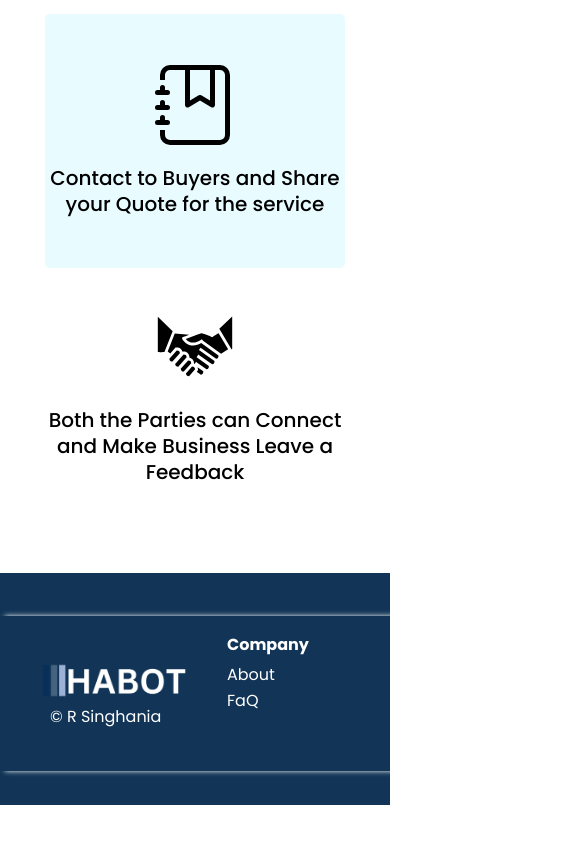
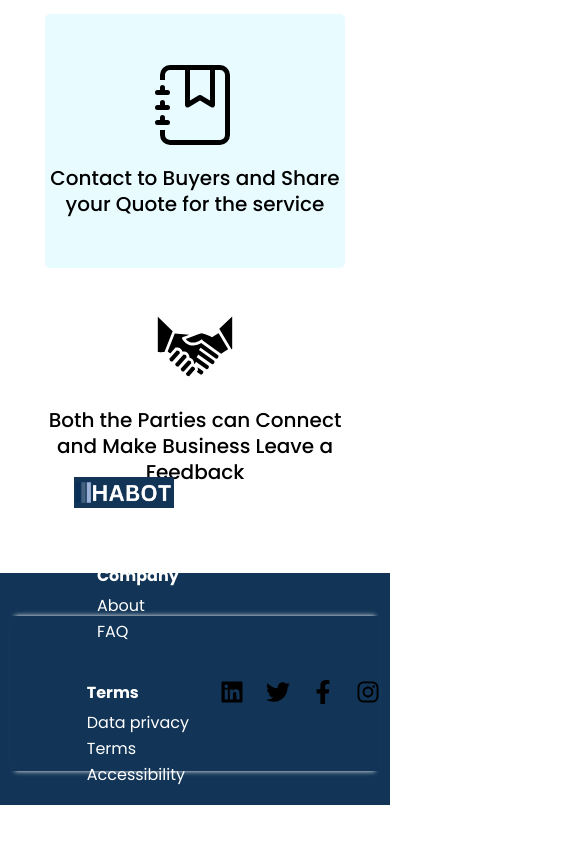
Before and after one commit to mohammadarbaab/habot-react-project, a React (Create React App) app: page / in a window 390 px wide. Shown: the part 3895-4739 px from the top of the page, 585 px wide, since content can reach past the window. Before the commit the page ends 4700 px from the top, so only its background shows below. Built offline with nearby package versions, Linux system fonts and the light colour scheme; the HTML template or start-up script is replaced by a standard one.

Commit message:
add commit

```diff
--- a/src/components/Pages/Footer/Footer.css
+++ b/src/components/Pages/Footer/Footer.css
@@ -6,8 +6,9 @@
   opacity: 0px;
   background: #123557;
 }
+
 .footer-main {
-  width: 1080px;
+  width: 100%;
   height: 155px;
   position: relative;
   top: 43px;
@@ -18,8 +19,8 @@
   border-left: 0;
   display: flex;
   flex-direction: row;
-  justify-content: space-between; /* Added */
-  align-items: center; /* Added to vertically center align */
+  justify-content: space-between;
+  align-items: center;
   border-right: 0;
   box-shadow: 0 -5px 5px -5px #ffffff, 0 5px 5px -5px #ffffff;
   opacity: 1;
@@ -30,47 +31,90 @@
   color: white;
   padding-left: 27px;
 }
+
 .footer-left {
   display: flex;
   flex-direction: row;
   justify-content: space-between;
   padding-left: 40px;
 }
+
 .footer-col-img img {
   width: 150px;
   margin-top: 35px;
-  display: block; /* Ensures the image is displayed as a block element */
-  /* Centers the image horizontally and adds space below */
+  display: block;
+  margin-left: auto;
+  margin-right: auto;
 }
 
 .footer-col-img p {
   margin-left: 10px;
-  color: white; /* Remove default margin */
+  color: white;
 }
+
+@media (max-width: 1200px) {
+.footer-main {
+    width: 90%;
+  }
+}
+
+@media (max-width: 992px) {
+.footer-main {
+    width: 95%;
+  }
+}
+
 @media (max-width: 768px) {
-  .footer-col {
+.footer-col {
     flex: 1 0 100%;
+  }
+
+.footer-col-img img {
+    width: 100px;
+    margin-top: 20px;
+  }
+
+.footer-col-img p {
+    margin-left: 0;
+  }
+
+.footer-left {
+    flex-direction: column;
+    align-items: center;
+  }
+
+.footer-col-img {
+    margin-bottom: 20px;
+  }
+
+.footer-col h4 {
+    margin-bottom: 20px;
+  }
+
+.footer-col p {
+    margin: 10px 0;
   }
 }
 
 .footer-col {
-  margin-bottom: 20px; /* Add space below the footer column */
+  margin-bottom: 20px;
 }
 
 .footer-col h4 {
-  margin-bottom: 10px; /* Add space below the heading */
+  margin-bottom: 10px;
 }
 
 .footer-col p {
-  margin: 10px 0; /* Add space between the lines of text */
+  margin: 10px 0;
 }
+
 .icons {
   display: flex;
-  justify-content: space-between; /* Optional: Removes this if you want the icons to be centered within the padding */
-  width: 160px; /* Adjust the width as needed */
+  justify-content: space-between;
+  width: 160px;
 }
 
 .icons a {
   text-decoration: none;
-  font-size: 24px; /* To remove the underline from the links */
+  font-size: 24px;
 }
--- a/src/components/Pages/Footer/Footer.jsx
+++ b/src/components/Pages/Footer/Footer.jsx
@@ -1,14 +1,11 @@
 import React from "react";
 import "./Footer.css";
 import logo2 from "../../../assets/HABOT.png";
-import { FaLinkedin } from "react-icons/fa";
-import { FaTwitter } from "react-icons/fa";
-import { FaFacebookF } from "react-icons/fa";
-import { FaInstagram } from "react-icons/fa";
+import { FaLinkedin, FaTwitter, FaFacebookF, FaInstagram } from "react-icons/fa";
 
 function Footer() {
   return (
-    <div className="footer-container ">
+    <div className="footer-container">
       <footer className="footer-main">
         <div className="footer-left">
           <div className="footer-col-img">
@@ -21,7 +18,7 @@ function Footer() {
               <p>About</p>
             </a>
             <a href="#">
-              <p>FaQ</p>
+              <p>FAQ</p>
             </a>
           </div>
           <div className="footer-col">
@@ -47,18 +44,18 @@ function Footer() {
           </div>
         </div>
         <div className="footer-right">
-          <div class="icons">
+          <div className="icons">
             <a href="#">
-              <FaLinkedin style={{ color: "white" }} />
+              <FaLinkedin />
             </a>
             <a href="#">
-              <FaTwitter style={{ color: "white" }} />
+              <FaTwitter />
             </a>
             <a href="#">
-              <FaFacebookF style={{ color: "white" }} />
+              <FaFacebookF />
             </a>
             <a href="#">
-              <FaInstagram style={{ color: "white" }} />
+              <FaInstagram />
             </a>
           </div>
         </div>
```
Also changed, not shown: trashbin.txt.
